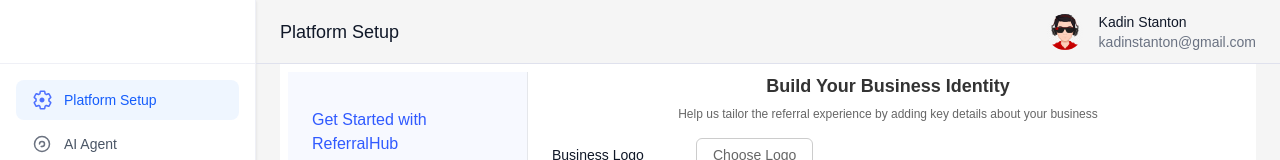
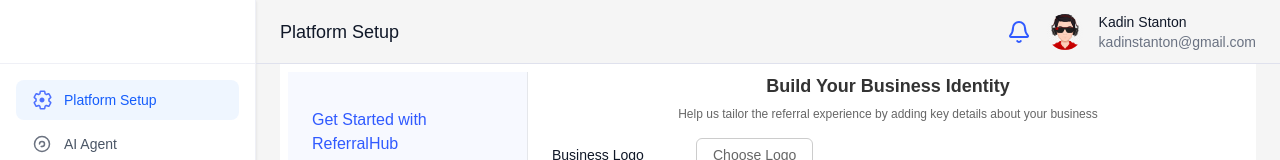
Before and after one commit to prabalTechh/referralhubs, a Next.js app: page /platform in a window 1280 px wide. Shown: the top 160 px of the page. Built offline with nearby package versions, Linux system fonts and the light colour scheme.

Commit message:
final_commit_3

```diff
--- a/app/platform/layout.tsx
+++ b/app/platform/layout.tsx
@@ -9,6 +9,7 @@ import Promoters from "../../pages/Promoters";
 import Payouts from "../../pages/Payouts";
 import Leads from "../../pages/Leads";
 import AIAssistant from "../../pages/AiAssistant";
+import { Bell } from "lucide-react";
 
 type Page =
   | "Platform Setup"
@@ -165,6 +166,7 @@ const PlatformLayout = () => {
         <header className="h-16 flex items-center justify-between px-6 border-b border-[#dfe1ed]">
           <h1 className="text-lg font-medium">{activePage}</h1>
           <div className="flex items-center gap-4">
+            <Bell className="text-[#305AFF]" />
             <img
               src="/avatar.png"
               alt="avatar"
```
